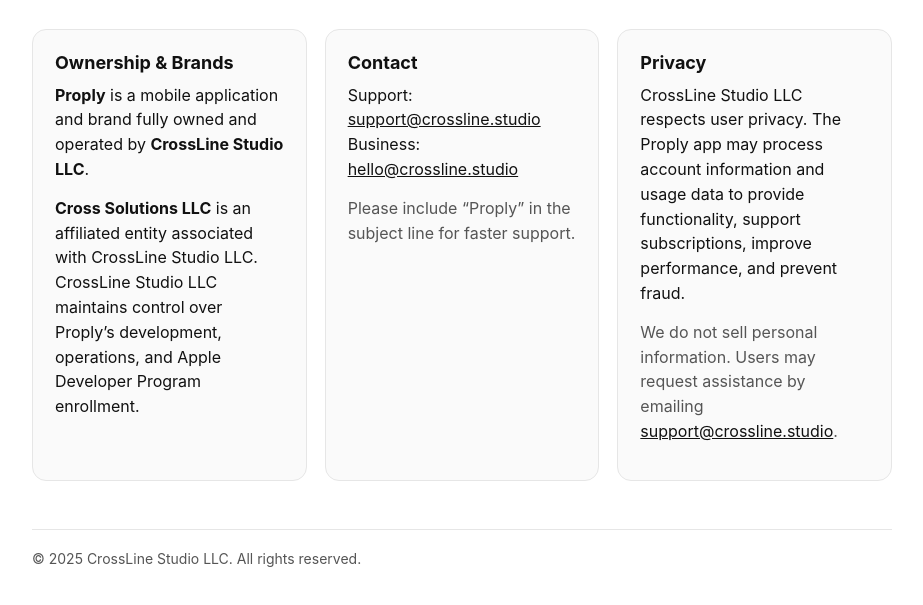
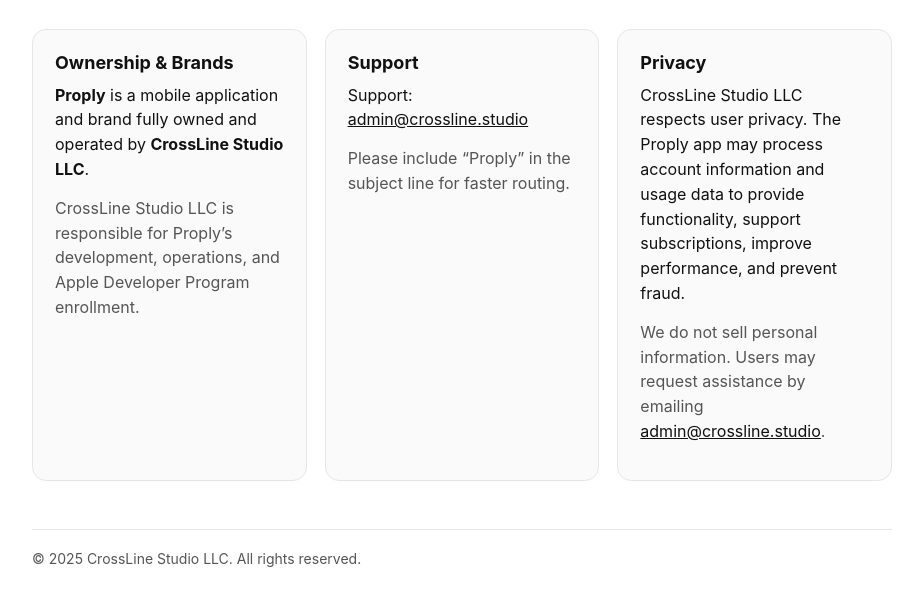
Before and after one commit to crosswi/crossline-website, a plain HTML site: page index.html in a window 1280 px wide. Shown: the part 199-804 px from the top of the page, without its empty margins (178-1101 px from the left). Drawn offline with Linux system fonts and the light colour scheme.

Commit message:
Update index.html

```diff
--- a/index.html
+++ b/index.html
@@ -109,21 +109,18 @@
           <strong>Proply</strong> is a mobile application and brand
           fully owned and operated by <strong>CrossLine Studio LLC</strong>.
         </p>
-        <p>
-          <strong>Cross Solutions LLC</strong> is an affiliated entity associated with
-          CrossLine Studio LLC. CrossLine Studio LLC maintains control over
-          Proply’s development, operations, and Apple Developer Program enrollment.
+        <p class="muted">
+          CrossLine Studio LLC is responsible for Proply’s development, operations, and Apple Developer Program enrollment.
         </p>
       </section>
 
       <section class="card">
-        <h2>Contact</h2>
+        <h2>Support</h2>
         <p>
-          Support: <a href="mailto:support@crossline.studio">support@crossline.studio</a><br />
-          Business: <a href="mailto:hello@crossline.studio">hello@crossline.studio</a>
+          Support: <a href="mailto:admin@crossline.studio">admin@crossline.studio</a>
         </p>
         <p class="muted">
-          Please include “Proply” in the subject line for faster support.
+          Please include “Proply” in the subject line for faster routing.
         </p>
       </section>
 
@@ -136,7 +133,7 @@
         </p>
         <p class="muted">
           We do not sell personal information. Users may request assistance
-          by emailing <a href="mailto:support@crossline.studio">support@crossline.studio</a>.
+          by emailing <a href="mailto:admin@crossline.studio">admin@crossline.studio</a>.
         </p>
       </section>
     </div>
```
